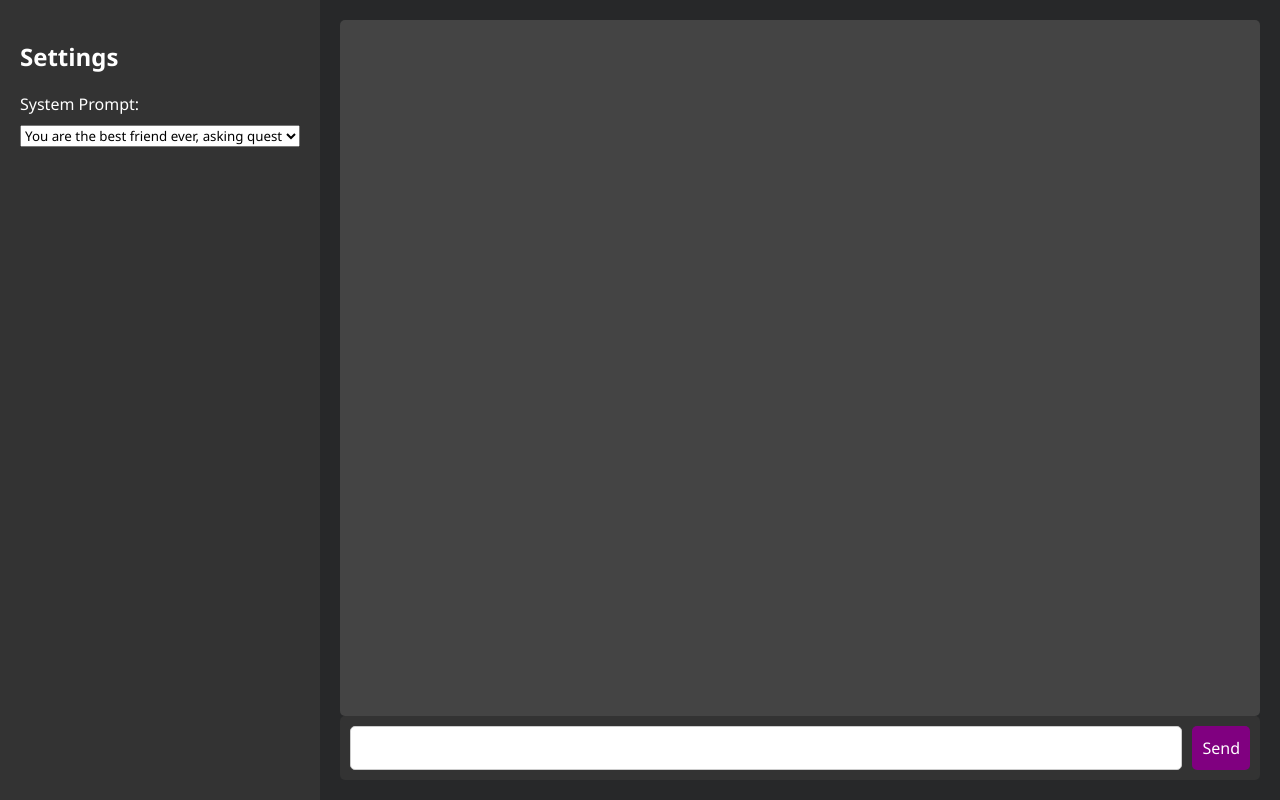
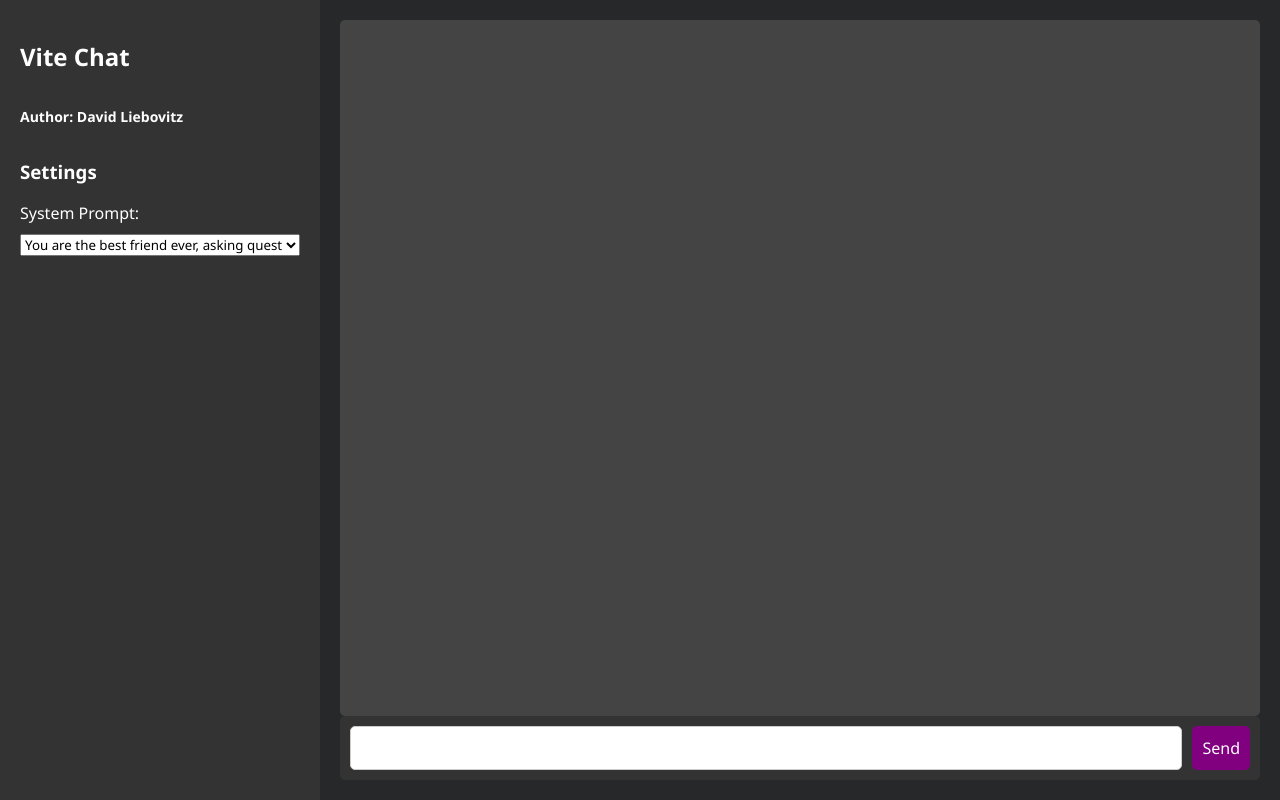
Before and after one commit to DrDavidL/vite-chat, a React (Vite) app in the folder ai-chat/: page / in a window 1280 px wide. Built offline with nearby package versions, Linux system fonts and the light colour scheme; the HTML template or start-up script is replaced by a standard one.

Commit message:
update author

```diff
--- a/ai-chat/src/App.tsx
+++ b/ai-chat/src/App.tsx
@@ -78,7 +78,9 @@ function App() {
   return (
     <div className="app-container">
       <div className="settings">
-        <h2>Settings</h2>
+        <h2>Vite Chat</h2>
+        <h3 style={{ fontSize: '14px' }}>Author: David Liebovitz</h3>
+        <h3>Settings</h3>
         <div>
           <label>System Prompt:</label>
           <select value={selectedPrompt} onChange={handlePromptChange}>
@@ -101,7 +103,7 @@ function App() {
         <div className="chat-box">
           {conversation.map((msg, index) => (
             <div key={index} className={msg.role === "user" ? "user-message" : msg.role === "assistant" ? "bot-message" : "system-message"}>
-              <strong>{msg.role === "user" ? "🧠| " : msg.role === "assistant" ? "🤖| " : "🎭|"}</strong> <ReactMarkdown components={components} className="markdown">{msg.content}</ReactMarkdown>
+              <strong>{msg.role === "user" ? "🙋🏽| " : msg.role === "assistant" ? "🤖| " : "🎭|"}</strong> <ReactMarkdown components={components} className="markdown">{msg.content}</ReactMarkdown>
             </div>
           ))}
         </div>
```
